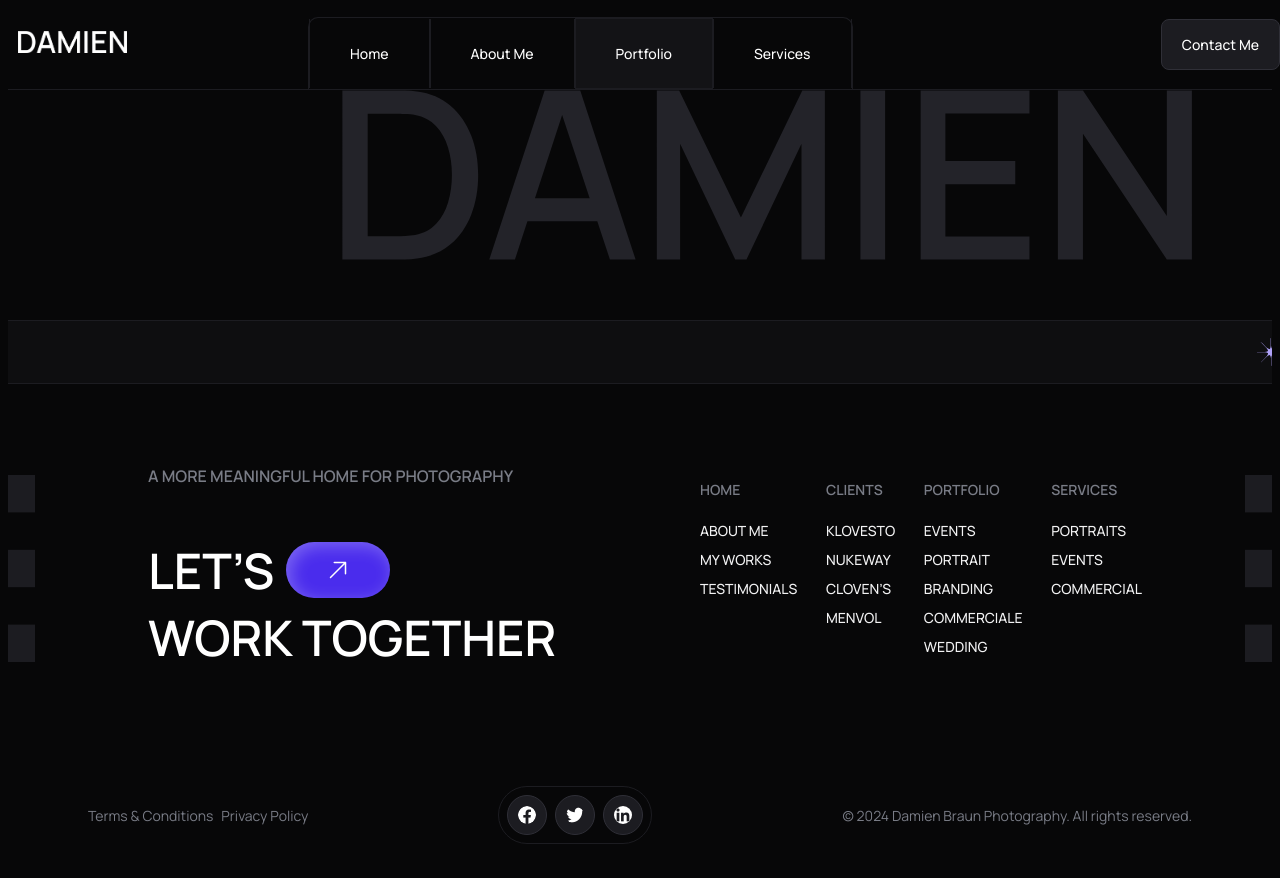
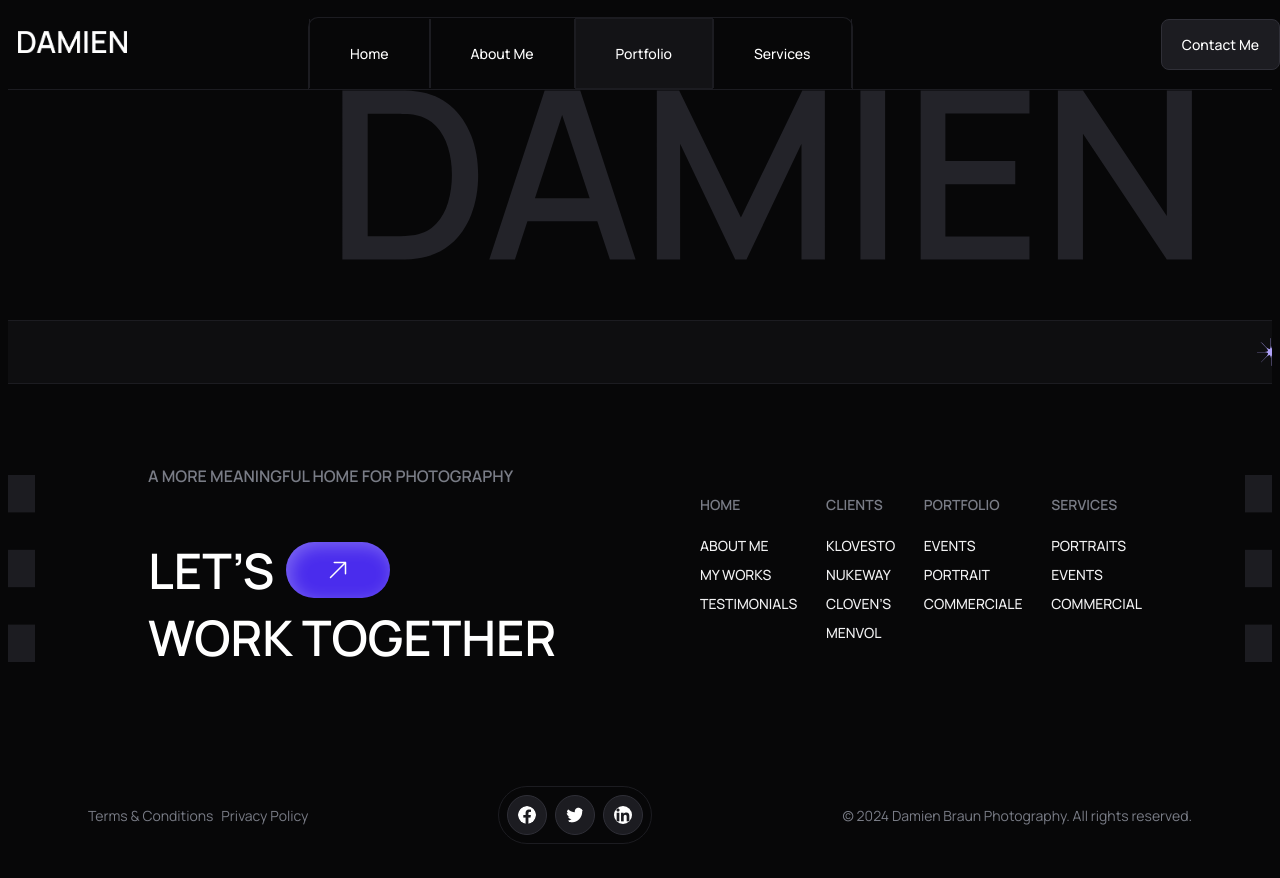
Before and after one commit to sylviawu410/photographer-portfolio-website, a Nuxt app: page /portfolio-page in a window 1280 px wide. Built offline with nearby package versions, Linux system fonts and the light colour scheme.

Commit message:
added footer's scroll behavior

```diff
--- a/components/TheFooter.Vue
+++ b/components/TheFooter.Vue
@@ -54,7 +54,7 @@
                     <nuxt-link to="/about-me-page">
                         <div class="container-right-text">About Me</div>
                     </nuxt-link>
-                    <nuxt-link to="/protfolio-page">
+                    <nuxt-link to="/portfolio-page">
                         <div class="container-right-text">My Works</div>
                     </nuxt-link>
                     <nuxt-link to="/services-page">
@@ -72,17 +72,15 @@
 
                 <div class="container-right-box">
                     <div class="container-right-heading">Portfolio</div>
-                    <div class="container-right-text">Events</div>
-                    <div class="container-right-text">Portrait</div>
-                    <div class="container-right-text">Branding</div>
-                    <div class="container-right-text">Commerciale</div>
-                    <div class="container-right-text">Wedding</div>
+                    <nuxt-link to="/portfolio-page#Events"><div class="container-right-text">Events</div></nuxt-link>
+                    <nuxt-link to="/portfolio-page#Portrait"><div class="container-right-text">Portrait</div></nuxt-link>
+                    <nuxt-link to="/portfolio-page#Commerciale"><div class="container-right-text">Commerciale</div></nuxt-link>
                 </div>
                 <div class="container-right-box">
                     <div class="container-right-heading">Services</div>
-                    <div class="container-right-text">Portraits</div>
-                    <div class="container-right-text">Events</div>
-                    <div class="container-right-text">Commercial</div>
+                    <nuxt-link to="/services-page#Portraits"><div class="container-right-text">Portraits</div></nuxt-link>
+                    <nuxt-link to="/services-page#Events"><div class="container-right-text">Events</div></nuxt-link>
+                    <nuxt-link to="/services-page#Commercial"><div class="container-right-text">Commercial</div></nuxt-link>
                 </div>
             </div>
             <div class="background-right"><img src="~assets/image/background.png" /></div>
--- a/pages/portfolio-page.vue
+++ b/pages/portfolio-page.vue
@@ -0,0 +1,30 @@
+<template>
+
+
+
+    <div id="Events" class="events-section"></div>
+</template>
+
+<script>
+export default{
+    mounted(){
+        this.scrollToSection();
+    },
+    methods:{
+        scrollToSection(){
+            const hash = this.$route.hash;
+            if (hash){
+                const element = document.getElementById(hash.substr(1));
+                if(element){
+                    element.scrollIntoView({behavior: 'smooth'})
+                }
+            }
+        }
+    },
+    watch:{
+        '$route'(){
+            this.scrollToSection();
+        }
+    }
+}
+</script>
--- a/pages/services-page.vue
+++ b/pages/services-page.vue
@@ -0,0 +1,30 @@
+<template>
+
+
+
+    <div id="Events" class="events-section"></div>
+</template>
+
+<script>
+export default{
+    mounted(){
+        this.scrollToSection();
+    },
+    methods:{
+        scrollToSection(){
+            const hash = this.$route.hash;
+            if (hash){
+                const element = document.getElementById(hash.substr(1));
+                if(element){
+                    element.scrollIntoView({behavior: 'smooth'})
+                }
+            }
+        }
+    },
+    watch:{
+        '$route'(){
+            this.scrollToSection();
+        }
+    }
+}
+</script>
```
